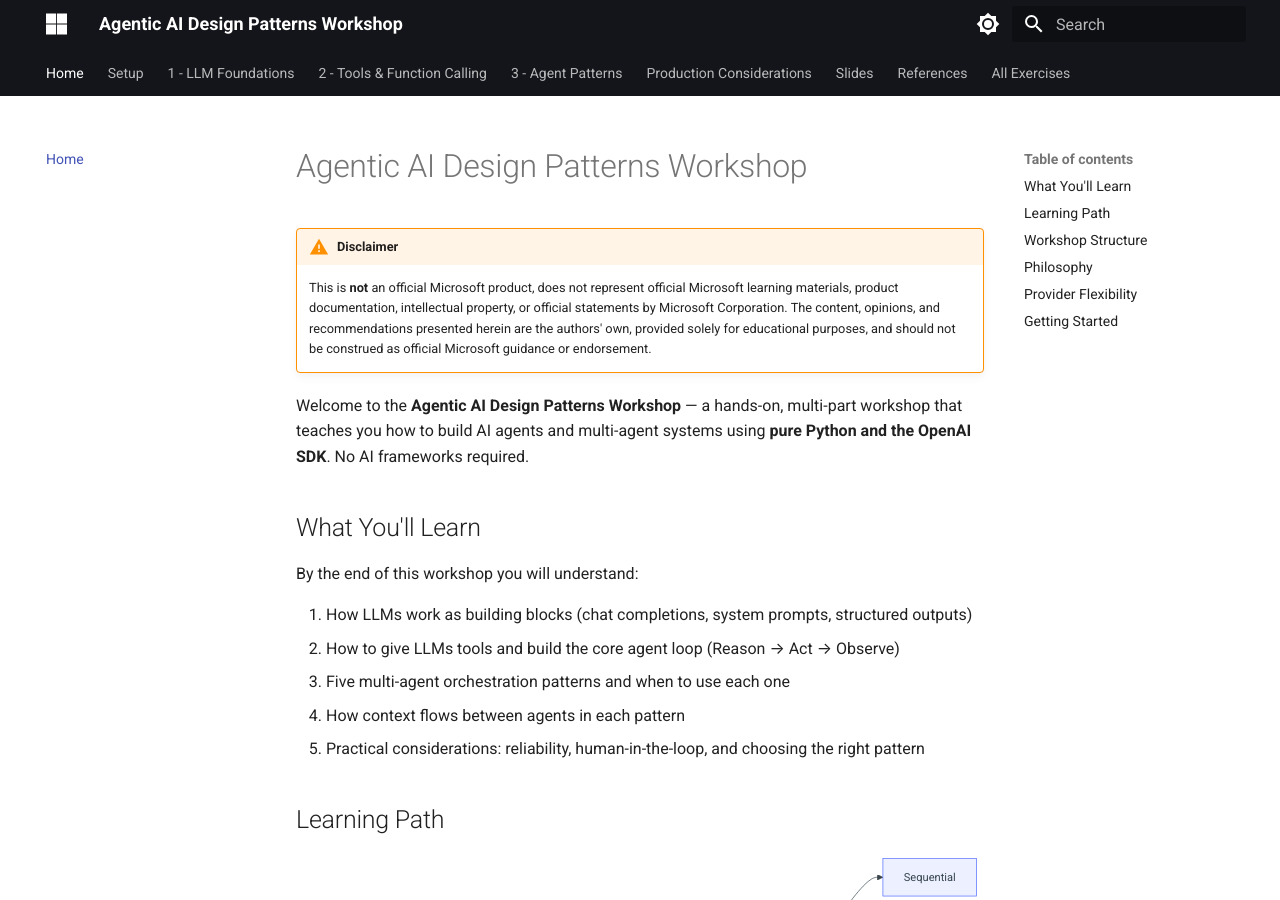
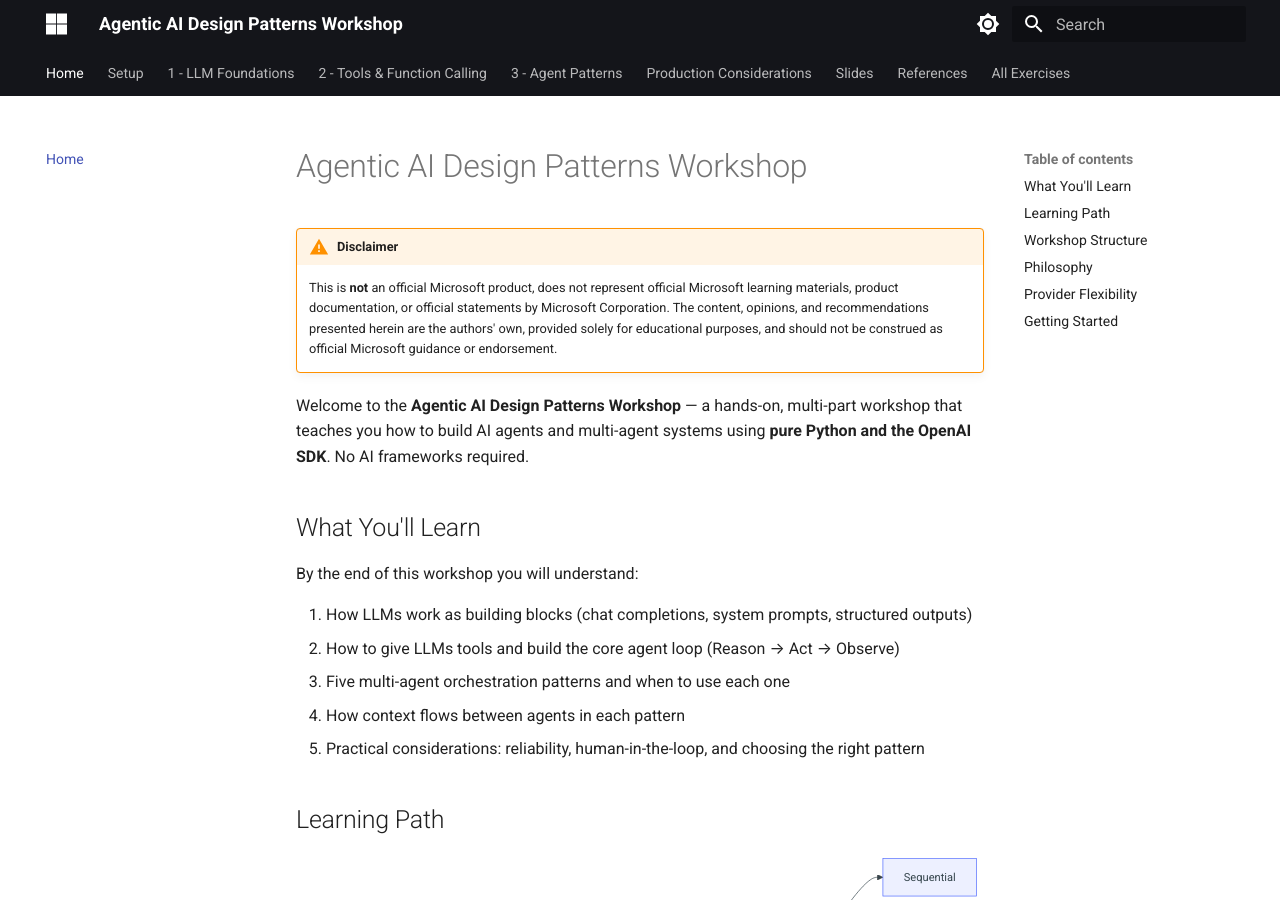
Before and after one commit to jeffrey-groneberg/AI_Workshop_Agentic_Patterns, an MkDocs documentation site: the page built from docs/index.md, in a window 1280 px wide and 900 px high. Built offline with MkDocs 1.6.1 and Material for MkDocs 9.7.7, drawn with Linux system fonts in a browser that asks for light colours; some of the changed text lies outside the part shown.

Commit message:
Remove 'intellectual property' from disclaimers
Co-authored-by: Copilot <223556219+Copilot@users.noreply.github.com>

```diff
--- a/docs/index.md
+++ b/docs/index.md
@@ -1,7 +1,7 @@
 # Agentic AI Design Patterns Workshop
 
 !!! warning "Disclaimer"
-    This is **not** an official Microsoft product, does not represent official Microsoft learning materials, product documentation, intellectual property, or official statements by Microsoft Corporation. The content, opinions, and recommendations presented herein are the authors' own, provided solely for educational purposes, and should not be construed as official Microsoft guidance or endorsement.
+    This is **not** an official Microsoft product, does not represent official Microsoft learning materials, product documentation, or official statements by Microsoft Corporation. The content, opinions, and recommendations presented herein are the authors' own, provided solely for educational purposes, and should not be construed as official Microsoft guidance or endorsement.
 
 Welcome to the **Agentic AI Design Patterns Workshop** — a hands-on, multi-part workshop that teaches you how to build AI agents and multi-agent systems using **pure Python and the OpenAI SDK**. No AI frameworks required.
 
--- a/mkdocs.yml
+++ b/mkdocs.yml
@@ -28,7 +28,7 @@ theme:
     - content.tabs.link
 
 copyright: >
-  This is not an official Microsoft product and does not constitute official Microsoft documentation, training materials, intellectual property, or product guidance.
+  This is not an official Microsoft product and does not constitute official Microsoft documentation, training materials, or product guidance.
 
 extra_css:
   - css/message-flow.css
```
